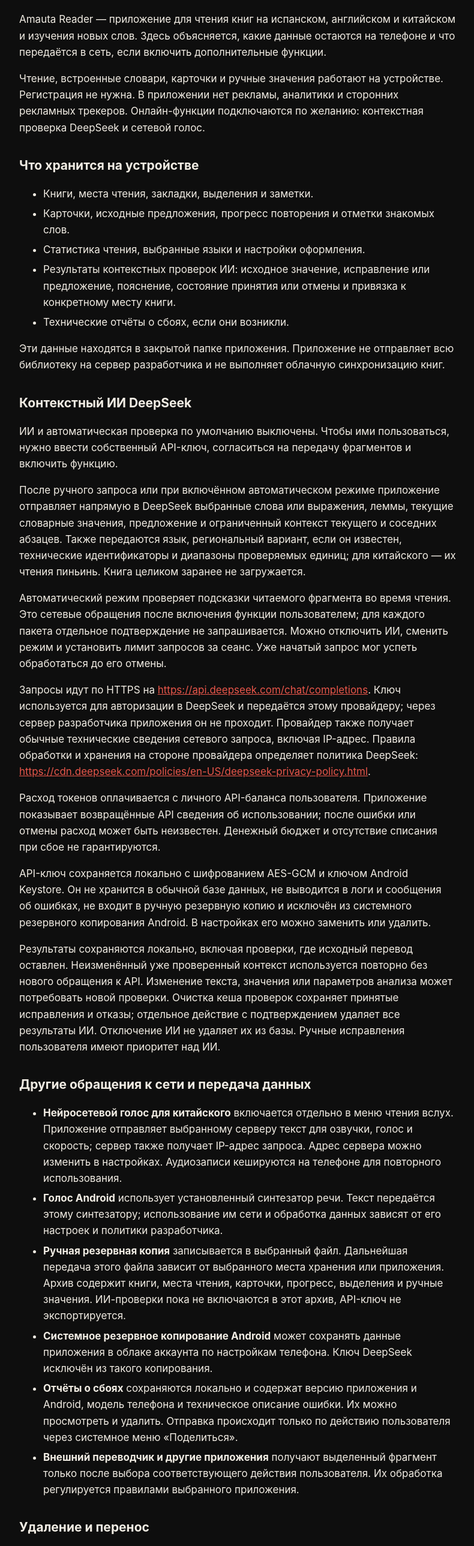
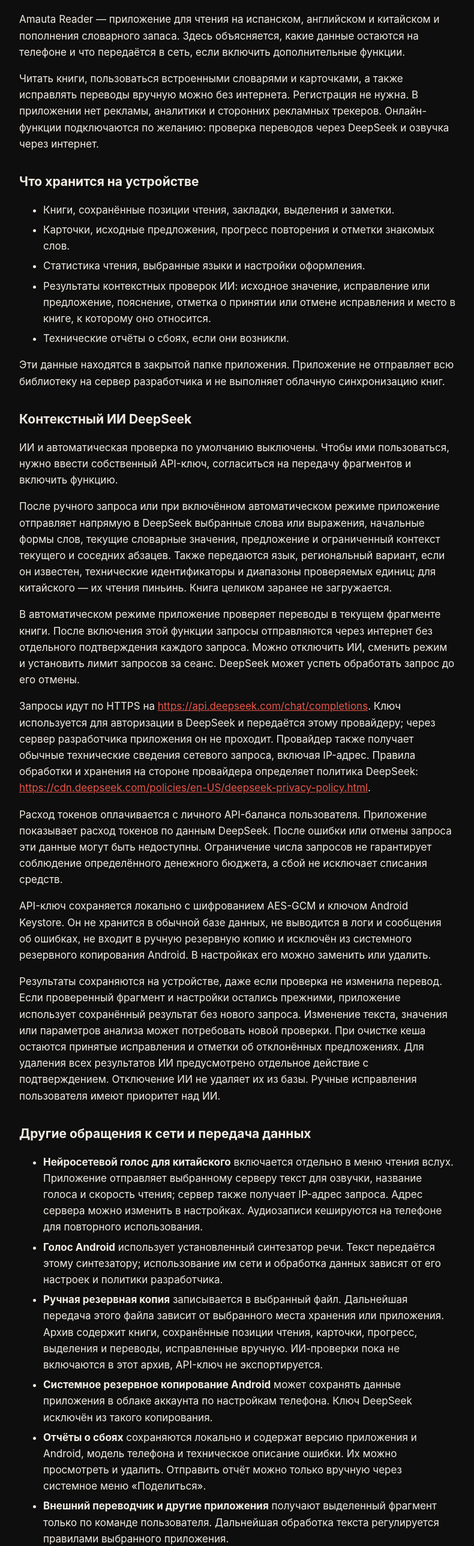
Before and after one commit to boikot5225-afk/HanReader, a plain HTML site: page docs/privacy.html in a window 1280 px wide. Shown: the part 164-2741 px from the top of the page at 60% size, without its empty margins (244-1034 px from the left). Drawn offline with Linux system fonts and the light colour scheme.

Commit message:
Polish website copy for natural neutral Russian

```diff
--- a/docs/privacy.html
+++ b/docs/privacy.html
@@ -12,41 +12,41 @@ li { margin:6px 0; } .back { font-size:15px; }
 <body><div class="wrap"><p class="back"><a href="./">← Amauta Reader</a></p>
 <h1>Политика конфиденциальности Amauta Reader</h1>
 <p>Обновлено 16 ноября 2026 года.</p>
-<p>Amauta Reader — приложение для чтения книг на испанском, английском и китайском и изучения новых слов. Здесь объясняется, какие данные остаются на телефоне и что передаётся в сеть, если включить дополнительные функции.</p>
-<p>Чтение, встроенные словари, карточки и ручные значения работают на устройстве. Регистрация не нужна. В приложении нет рекламы, аналитики и сторонних рекламных трекеров. Онлайн-функции подключаются по желанию: контекстная проверка DeepSeek и сетевой голос.</p>
+<p>Amauta Reader — приложение для чтения на испанском, английском и китайском и пополнения словарного запаса. Здесь объясняется, какие данные остаются на телефоне и что передаётся в сеть, если включить дополнительные функции.</p>
+<p>Читать книги, пользоваться встроенными словарями и карточками, а также исправлять переводы вручную можно без интернета. Регистрация не нужна. В приложении нет рекламы, аналитики и сторонних рекламных трекеров. Онлайн-функции подключаются по желанию: проверка переводов через DeepSeek и озвучка через интернет.</p>
 <h2>Что хранится на устройстве</h2>
 <ul>
-<li>Книги, места чтения, закладки, выделения и заметки.</li>
+<li>Книги, сохранённые позиции чтения, закладки, выделения и заметки.</li>
 <li>Карточки, исходные предложения, прогресс повторения и отметки знакомых слов.</li>
 <li>Статистика чтения, выбранные языки и настройки оформления.</li>
-<li>Результаты контекстных проверок ИИ: исходное значение, исправление или предложение, пояснение, состояние принятия или отмены и привязка к конкретному месту книги.</li>
+<li>Результаты контекстных проверок ИИ: исходное значение, исправление или предложение, пояснение, отметка о принятии или отмене исправления и место в книге, к которому оно относится.</li>
 <li>Технические отчёты о сбоях, если они возникли.</li>
 </ul>
 <p>Эти данные находятся в закрытой папке приложения. Приложение не отправляет всю библиотеку на сервер разработчика и не выполняет облачную синхронизацию книг.</p>
 <h2>Контекстный ИИ DeepSeek</h2>
 <p>ИИ и автоматическая проверка по умолчанию выключены. Чтобы ими пользоваться, нужно ввести собственный API-ключ, согласиться на передачу фрагментов и включить функцию.</p>
-<p>После ручного запроса или при включённом автоматическом режиме приложение отправляет напрямую в DeepSeek выбранные слова или выражения, леммы, текущие словарные значения, предложение и ограниченный контекст текущего и соседних абзацев. Также передаются язык, региональный вариант, если он известен, технические идентификаторы и диапазоны проверяемых единиц; для китайского — их чтения пиньинь. Книга целиком заранее не загружается.</p>
-<p>Автоматический режим проверяет подсказки читаемого фрагмента во время чтения. Это сетевые обращения после включения функции пользователем; для каждого пакета отдельное подтверждение не запрашивается. Можно отключить ИИ, сменить режим и установить лимит запросов за сеанс. Уже начатый запрос мог успеть обработаться до его отмены.</p>
+<p>После ручного запроса или при включённом автоматическом режиме приложение отправляет напрямую в DeepSeek выбранные слова или выражения, начальные формы слов, текущие словарные значения, предложение и ограниченный контекст текущего и соседних абзацев. Также передаются язык, региональный вариант, если он известен, технические идентификаторы и диапазоны проверяемых единиц; для китайского — их чтения пиньинь. Книга целиком заранее не загружается.</p>
+<p>В автоматическом режиме приложение проверяет переводы в текущем фрагменте книги. После включения этой функции запросы отправляются через интернет без отдельного подтверждения каждого запроса. Можно отключить ИИ, сменить режим и установить лимит запросов за сеанс. DeepSeek может успеть обработать запрос до его отмены.</p>
 <p>Запросы идут по HTTPS на <a href="https://api.deepseek.com/chat/completions">https://api.deepseek.com/chat/completions</a>. Ключ используется для авторизации в DeepSeek и передаётся этому провайдеру; через сервер разработчика приложения он не проходит. Провайдер также получает обычные технические сведения сетевого запроса, включая IP-адрес. Правила обработки и хранения на стороне провайдера определяет политика DeepSeek: <a href="https://cdn.deepseek.com/policies/en-US/deepseek-privacy-policy.html">https://cdn.deepseek.com/policies/en-US/deepseek-privacy-policy.html</a>.</p>
-<p>Расход токенов оплачивается с личного API-баланса пользователя. Приложение показывает возвращённые API сведения об использовании; после ошибки или отмены расход может быть неизвестен. Денежный бюджет и отсутствие списания при сбое не гарантируются.</p>
+<p>Расход токенов оплачивается с личного API-баланса пользователя. Приложение показывает расход токенов по данным DeepSeek. После ошибки или отмены запроса эти данные могут быть недоступны. Ограничение числа запросов не гарантирует соблюдение определённого денежного бюджета, а сбой не исключает списания средств.</p>
 <p>API-ключ сохраняется локально с шифрованием AES-GCM и ключом Android Keystore. Он не хранится в обычной базе данных, не выводится в логи и сообщения об ошибках, не входит в ручную резервную копию и исключён из системного резервного копирования Android. В настройках его можно заменить или удалить.</p>
-<p>Результаты сохраняются локально, включая проверки, где исходный перевод оставлен. Неизменённый уже проверенный контекст используется повторно без нового обращения к API. Изменение текста, значения или параметров анализа может потребовать новой проверки. Очистка кеша проверок сохраняет принятые исправления и отказы; отдельное действие с подтверждением удаляет все результаты ИИ. Отключение ИИ не удаляет их из базы. Ручные исправления пользователя имеют приоритет над ИИ.</p>
+<p>Результаты сохраняются на устройстве, даже если проверка не изменила перевод. Если проверенный фрагмент и настройки остались прежними, приложение использует сохранённый результат без нового запроса. Изменение текста, значения или параметров анализа может потребовать новой проверки. При очистке кеша остаются принятые исправления и отметки об отклонённых предложениях. Для удаления всех результатов ИИ предусмотрено отдельное действие с подтверждением. Отключение ИИ не удаляет их из базы. Ручные исправления пользователя имеют приоритет над ИИ.</p>
 <h2>Другие обращения к сети и передача данных</h2>
 <ul>
-<li><strong>Нейросетевой голос для китайского</strong> включается отдельно в меню чтения вслух. Приложение отправляет выбранному серверу текст для озвучки, голос и скорость; сервер также получает IP-адрес запроса. Адрес сервера можно изменить в настройках. Аудиозаписи кешируются на телефоне для повторного использования.</li>
+<li><strong>Нейросетевой голос для китайского</strong> включается отдельно в меню чтения вслух. Приложение отправляет выбранному серверу текст для озвучки, название голоса и скорость чтения; сервер также получает IP-адрес запроса. Адрес сервера можно изменить в настройках. Аудиозаписи кешируются на телефоне для повторного использования.</li>
 <li><strong>Голос Android</strong> использует установленный синтезатор речи. Текст передаётся этому синтезатору; использование им сети и обработка данных зависят от его настроек и политики разработчика.</li>
-<li><strong>Ручная резервная копия</strong> записывается в выбранный файл. Дальнейшая передача этого файла зависит от выбранного места хранения или приложения. Архив содержит книги, места чтения, карточки, прогресс, выделения и ручные значения. ИИ-проверки пока не включаются в этот архив, API-ключ не экспортируется.</li>
+<li><strong>Ручная резервная копия</strong> записывается в выбранный файл. Дальнейшая передача этого файла зависит от выбранного места хранения или приложения. Архив содержит книги, сохранённые позиции чтения, карточки, прогресс, выделения и переводы, исправленные вручную. ИИ-проверки пока не включаются в этот архив, API-ключ не экспортируется.</li>
 <li><strong>Системное резервное копирование Android</strong> может сохранять данные приложения в облаке аккаунта по настройкам телефона. Ключ DeepSeek исключён из такого копирования.</li>
-<li><strong>Отчёты о сбоях</strong> сохраняются локально и содержат версию приложения и Android, модель телефона и техническое описание ошибки. Их можно просмотреть и удалить. Отправка происходит только по действию пользователя через системное меню «Поделиться».</li>
-<li><strong>Внешний переводчик и другие приложения</strong> получают выделенный фрагмент только после выбора соответствующего действия пользователя. Их обработка регулируется правилами выбранного приложения.</li>
+<li><strong>Отчёты о сбоях</strong> сохраняются локально и содержат версию приложения и Android, модель телефона и техническое описание ошибки. Их можно просмотреть и удалить. Отправить отчёт можно только вручную через системное меню «Поделиться».</li>
+<li><strong>Внешний переводчик и другие приложения</strong> получают выделенный фрагмент только по команде пользователя. Дальнейшая обработка текста регулируется правилами выбранного приложения.</li>
 </ul>
 <h2>Удаление и перенос</h2>
-<p>API-ключ удаляется в разделе «Контекстный ИИ». Там же можно очистить кеш или удалить все ИИ-результаты. Удаление книги удаляет связанные с ней ИИ-проверки.</p>
-<p>Все локальные данные можно удалить вместе с приложением или через «Настройки Android → Приложения → Amauta Reader → Очистить данные». Отдельно сохранённые архивы, системные резервные копии и данные, уже переданные стороннему провайдеру, управляются соответствующим сервисом и его настройками.</p>
+<p>API-ключ удаляется в разделе «Контекстный ИИ». Там же можно очистить кеш или удалить все результаты проверок ИИ. Вместе с книгой удаляются и связанные с ней проверки.</p>
+<p>Все локальные данные можно удалить вместе с приложением или через «Настройки Android → Приложения → Amauta Reader → Очистить данные». Отдельно сохранённые архивы и системные резервные копии нужно удалять в месте их хранения. Данные, уже переданные стороннему сервису, обрабатываются и удаляются по правилам этого сервиса.</p>
 <h2>Сайт проекта</h2>
-<p>Сайт размещён на GitHub Pages. GitHub обрабатывает технические сведения посещений по своей политике: <a href="https://docs.github.com/en/site-policy/privacy-policies/github-general-privacy-statement">https://docs.github.com/en/site-policy/privacy-policies/github-general-privacy-statement</a>. На сайте нет форм регистрации, рекламных трекеров или сторонних счётчиков. Ссылки на почту, Telegram, GitHub и сервисы загрузки открывают соответствующие внешние сервисы.</p>
+<p>Сайт размещён на GitHub Pages. GitHub обрабатывает технические сведения о посещениях по своей политике: <a href="https://docs.github.com/en/site-policy/privacy-policies/github-general-privacy-statement">https://docs.github.com/en/site-policy/privacy-policies/github-general-privacy-statement</a>. На сайте нет форм регистрации, рекламных трекеров или сторонних счётчиков. Ссылки на почту, Telegram, GitHub и сервисы загрузки открывают соответствующие внешние сервисы.</p>
 <h2>Изменения политики</h2>
-<p>При изменении функций и передачи данных эта страница обновляется. Актуальная версия доступна на сайте проекта и в разделе «О приложении» новых сборок.</p>
+<p>Эта страница обновляется при изменении функций приложения или порядка передачи данных. Актуальная версия доступна на сайте проекта и в разделе «О приложении» новых сборок.</p>
 <h2>Контакты</h2>
 <p>Вопросы о приложении и конфиденциальности:</p>
 <ul>
```
